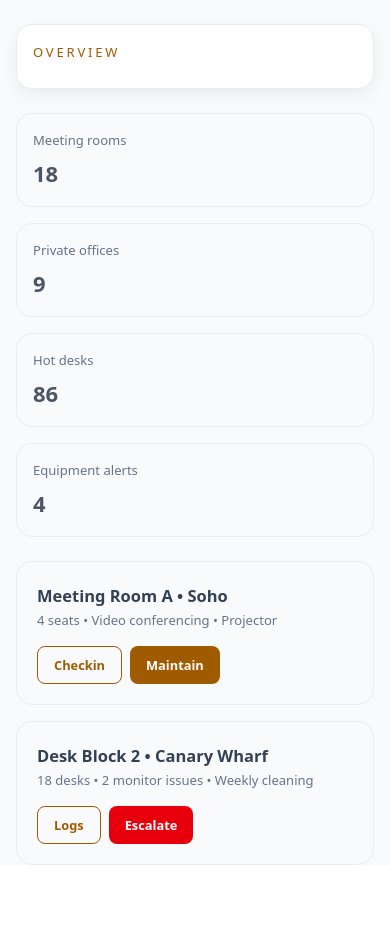
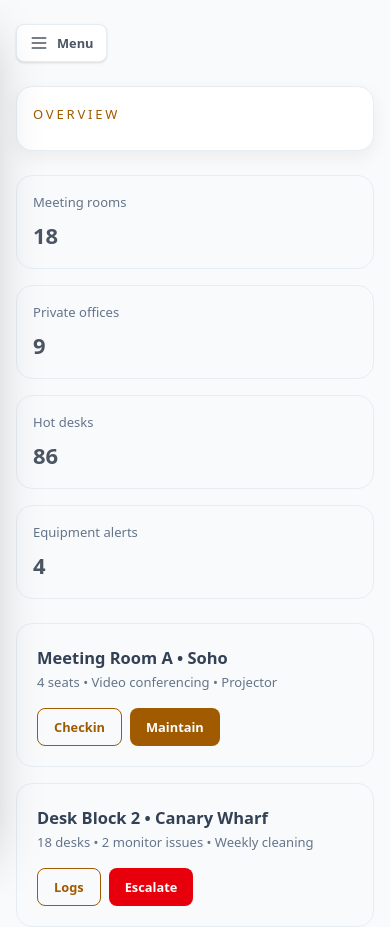
Before and after one commit to elvis-ci/Resonate-Admin, a Nuxt app: page /Maintenance in a window 390 px wide. Before the commit the page ends 865 px from the top, so only its background shows below. Built offline with nearby package versions, Linux system fonts and the light colour scheme; no server answers; a web font is replaced by a local one; what vue3-apexcharts would draw is missing.

Commit message:
refactored sidebar and added sidebar toggle for mobile and desktop view

```diff
--- a/app/components/AdminSidebar.vue
+++ b/app/components/AdminSidebar.vue
@@ -1,4 +1,5 @@
 <script setup lang="ts">
+const emit = defineEmits<{ close: [] }>();
 const route = useRoute();
 const isActive = (path: string): boolean =>
   route.path === path || (path !== "/" && route.path.startsWith(`${path}/`));
@@ -60,14 +61,16 @@ function onSignOutKeydown(event: KeyboardEvent) {
 </script>
 
 <template>
-  <aside class="py-4 px-2.5 h-full flex flex-col justify-between bg-card-bg border-r border-card-border">
+  <aside
+    class="flex h-full flex-col justify-between border-r border-card-border bg-card-bg px-2.5 py-4"
+  >
     <div class="flex flex-col justify-between space-y-4">
       <!-- Logo -->
       <div class="px-4 py-2.5 flex items-center text-3xl">
         <NuxtLink to="/" class="white font-bold">Reboot</NuxtLink>
       </div>
 
-      <nav class="space-y-2">
+      <nav class="space-y-2" @click="emit('close')">
         <ul class="space-y-2">
           <li>
             <NuxtLink
--- a/app/layouts/default.vue
+++ b/app/layouts/default.vue
@@ -1,15 +1,55 @@
 <template>
   <div class="min-h-screen bg-alt-bg text-body">
     <div class="mx-auto grid lg:grid-cols-[240px_1fr]">
-      <div class="hidden lg:block ">
+      <div class="hidden lg:block">
         <div
-          class="rounded-2xl border border-border h-screen bg-card-bg sticky top-0"
+          class="sticky top-0 h-screen rounded-2xl border border-border bg-card-bg"
         >
           <AdminSidebar />
         </div>
       </div>
 
-      <main class="px-4 space-y-6 py-6 ">
+      <div
+        v-if="isSidebarOpen"
+        class="fixed inset-0 z-40 bg-slate-950/40 lg:hidden"
+        aria-hidden="true"
+        @click="closeSidebar"
+      />
+
+      <div
+        id="mobile-sidebar"
+        class="fixed inset-y-0 left-0 z-50 w-72 max-w-[85vw] transform bg-card-bg shadow-2xl transition-transform duration-300 ease-in-out lg:hidden"
+        :class="isSidebarOpen ? 'translate-x-0' : '-translate-x-full'"
+        :aria-hidden="!isSidebarOpen"
+        :inert="!isSidebarOpen"
+      >
+        <AdminSidebar @close="closeSidebar" />
+      </div>
+
+      <main class="space-y-6 px-4 py-6">
+        <button
+          type="button"
+          class="inline-flex items-center gap-2 rounded-lg border border-border bg-card-bg px-3 py-2 text-sm font-bold text-body shadow-sm transition-colors hover:border-primary hover:text-primary focus:outline-none focus:ring-2 focus:ring-primary/40 lg:hidden"
+          :aria-expanded="isSidebarOpen"
+          aria-controls="mobile-sidebar"
+          aria-label="Toggle navigation menu"
+          @click="toggleSidebar"
+        >
+          <svg
+            class="h-5 w-5"
+            xmlns="http://www.w3.org/2000/svg"
+            viewBox="0 0 24 24"
+            fill="none"
+            stroke="currentColor"
+            stroke-width="2"
+            stroke-linecap="round"
+            aria-hidden="true"
+          >
+            <path d="M4 6h16M4 12h16M4 18h16" />
+          </svg>
+          <span>Menu</span>
+        </button>
+
         <AdminHeader
           :title="pageMeta.title"
           :heading="pageMeta.heading"
@@ -23,13 +63,31 @@
 </template>
 
 <script setup lang="ts">
-import { computed } from "vue";
+import { computed, onBeforeUnmount, onMounted, ref, watch } from "vue";
 const route = useRoute();
+const isSidebarOpen = ref(false);
 const pageMeta = computed(() => ({
   title: (route.meta.title as string) ?? "Overview",
   heading: (route.meta.heading as string) ?? "",
   subtext: (route.meta.subtext as string) ?? "",
 }));
+
+function closeSidebar() {
+  isSidebarOpen.value = false;
+}
+
+function toggleSidebar() {
+  isSidebarOpen.value = !isSidebarOpen.value;
+}
+
+function onEscape(event: KeyboardEvent) {
+  if (event.key === "Escape") closeSidebar();
+}
+
+watch(() => route.path, closeSidebar);
+
+onMounted(() => window.addEventListener("keydown", onEscape));
+onBeforeUnmount(() => window.removeEventListener("keydown", onEscape));
 </script>
 
 <style scoped></style>
```
